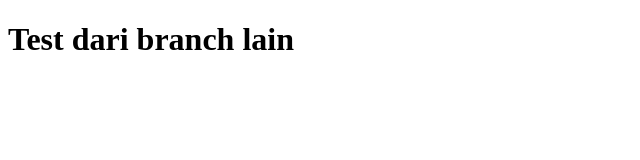
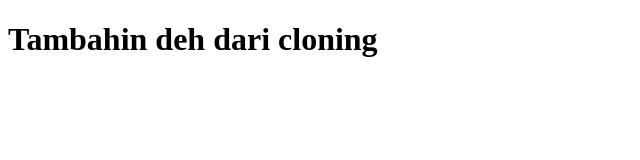
Before and after one commit to aliakb13/belajar-clone, a plain HTML site: page index.html in a window 1280 px wide. Shown: the whole page, without its empty margins (0-640 px from the left). Drawn offline with Linux system fonts and the light colour scheme.

Commit message:
modifikasi index.html dan resolusi.txt

```diff
--- a/index.html
+++ b/index.html
@@ -6,6 +6,6 @@
     <title>Test dokumen</title>
   </head>
   <body>
-    <h1>Test dari branch lain</h1>
+    <h1>Tambahin deh dari cloning</h1>
   </body>
 </html>
```
Also changed, not shown: resolusi.txt.
